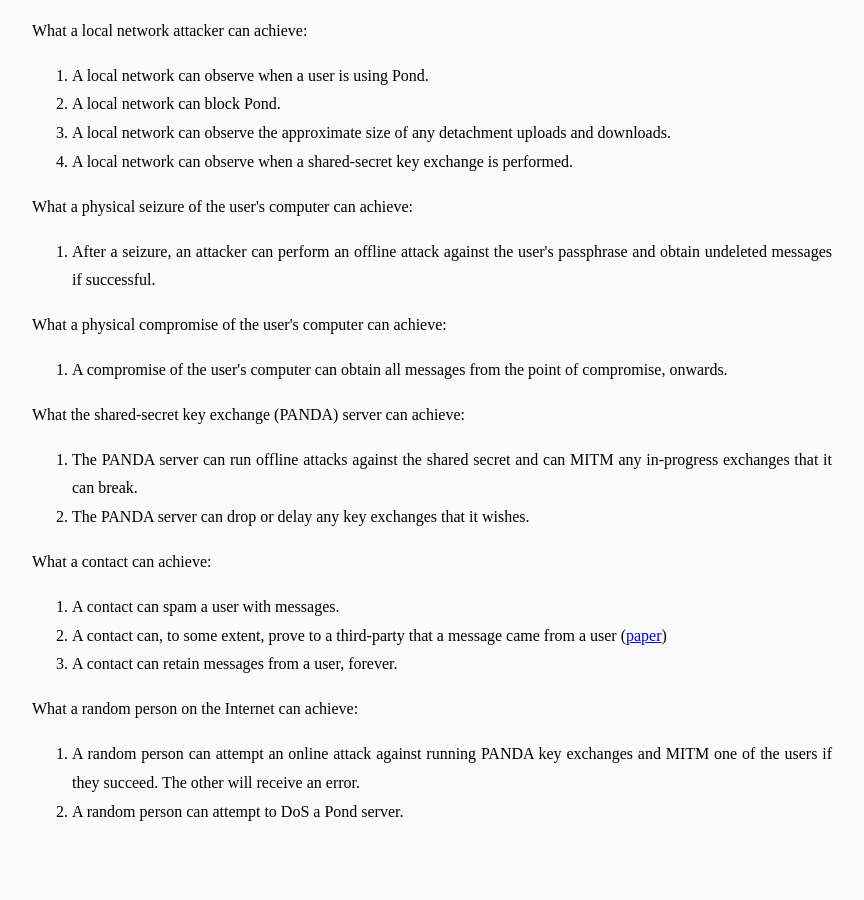
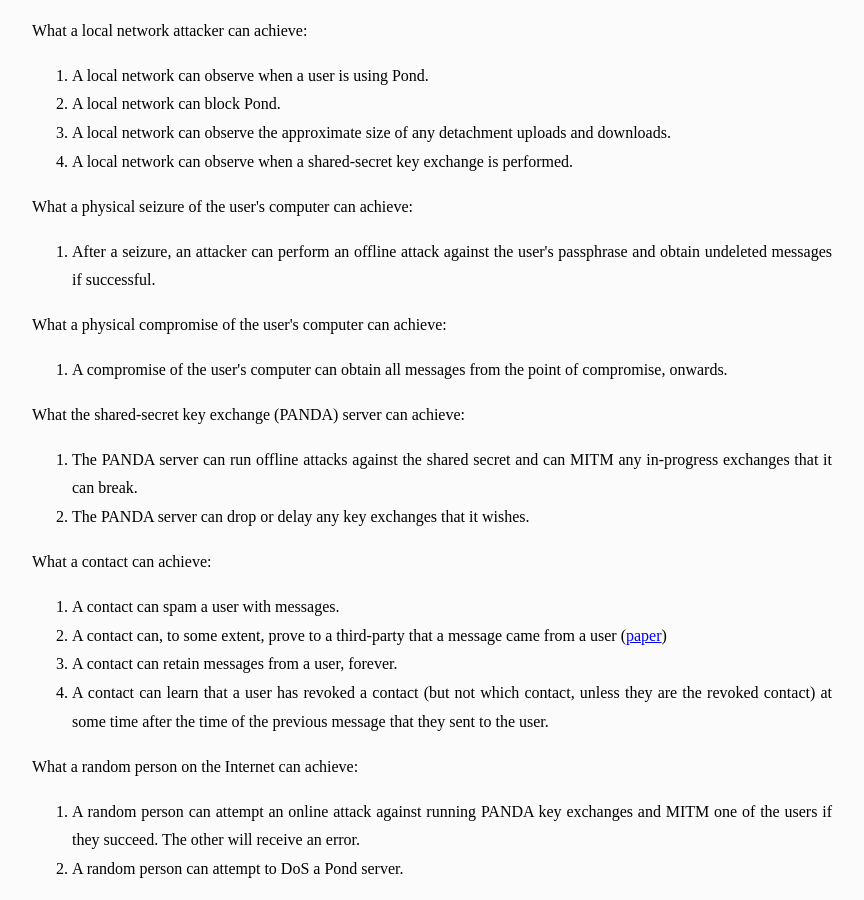
Before and after one commit to agl/pond, a Jekyll site: the page built from doc/threat.html, in a window 1280 px wide and 900 px high, scrolled down 1203 px. Shown: the whole window, without its empty margins (208-1072 px from the left). Built offline with Jekyll 4.4.1, drawn with Linux system fonts in a browser that asks for light colours; some web fonts are replaced; before the commit the page ends 2045 px from its top, so only the background shows below that.

Commit message:
doc/threat.html: contacts learn about revocations

```diff
--- a/doc/threat.html
+++ b/doc/threat.html
@@ -76,6 +76,7 @@ title: Threat Model
 	<li>A contact can spam a user with messages.</li>
 	<li>A contact can, to some extent, prove to a third-party that a message came from a user (<a href="http://www.phrack.org/issues.html?issue=68&id=14#article">paper</a>)</li>
 	<li>A contact can retain messages from a user, forever.</li>
+	<li>A contact can learn that a user has revoked a contact (but not which contact, unless they are the revoked contact) at some time after the time of the previous message that they sent to the user.</li>
 </ol>
 
 <p>What a random person on the Internet can achieve:</p>
```
